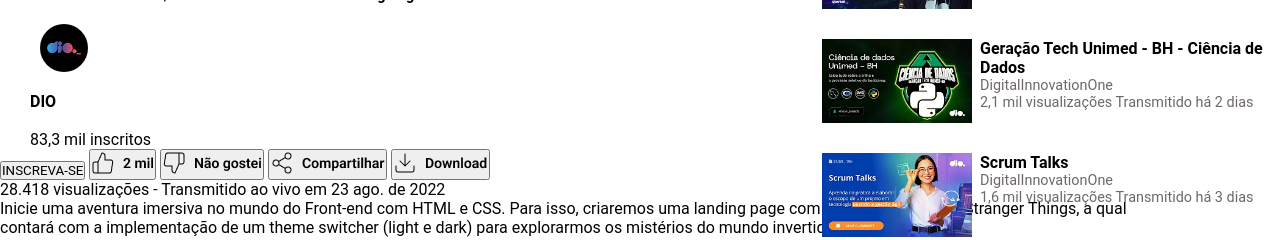
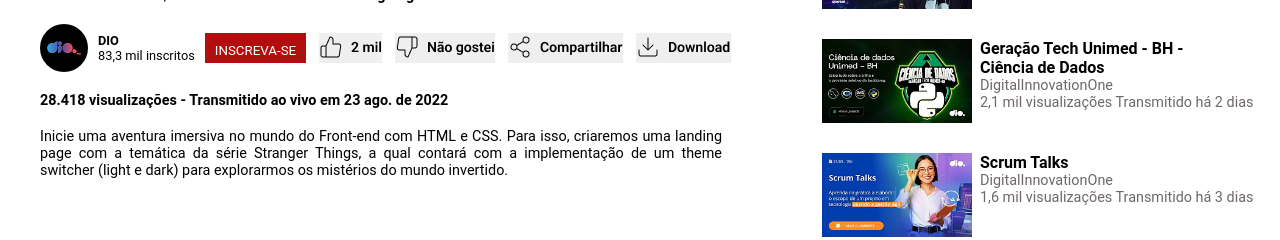
Before and after one commit to KellyCrisLemos/-Clonando-a-Pagina-do-Youtube-com-CSS, a plain HTML site: page index.html in a window 1280 px wide. Shown: the part 623-863 px from the top of the page. Drawn offline with Linux system fonts and the light colour scheme.

Commit message:
alterações

```diff
--- a/index.html
+++ b/index.html
@@ -25,15 +25,16 @@
                 <h1>Semana Front-end | Dia 01: Construindo uma Landing Page no Mundo Invertido com HTML e CSS</h1>
                 <div class="canal">
                     <img src="img/logodio.jpg" alt="logo DIO" class="dio">
-                    <p><b>DIO</b></p><br><p>83,3 mil inscritos</p>
-                    <button>INSCREVA-SE</button>
+                    <p><b>DIO</b>83,3 mil inscritos</p>
+                    <button id="ins">INSCREVA-SE</button>
                     <button><img src="img/Like.png" alt="Like"></button>
                     <button><img src="img/Deslike.png" alt="Deslike"></button>
                     <button><img src="img/Share.png" alt="Compartilhar"></button>
                     <button><img src="img/Download.png" alt="Download"></button>
                 </div>
-                <p>28.418 visualizações - Transmitido ao vivo em 23 ago. de 2022</p>
-                <p>Inicie uma aventura imersiva no mundo do Front-end com HTML e CSS. Para isso, criaremos uma landing page com a temática da série Stranger Things, a qual contará com a implementação de um theme switcher (light e dark) para explorarmos os mistérios do mundo invertido.</p>
+                <p><b>28.418 visualizações - Transmitido ao vivo em 23 ago. de 2022</b></p> <br>
+                <p>Inicie uma aventura imersiva no mundo do Front-end com HTML e CSS.
+                Para isso, criaremos uma landing page com a temática da série Stranger Things, a qual contará com a implementação de um theme switcher (light e dark) para explorarmos os mistérios do mundo invertido.</p>
 
             </div>
 
--- a/style.css
+++ b/style.css
@@ -72,7 +72,44 @@
 }
 h2{
     font-size: 1rem;
+    width: 250px;
 
 }
+.canal{
+    display: flex;
+    justify-content: flex-start;
+    align-content: center;
 
-/*https://alefeschulz.github.io/youtube-clone-dio/*/
+
+}
+.canal >p{
+    display: flex;
+    flex-direction: column;
+    align-self: center;
+    margin: 0px 10px 0px -20px;
+    font-size: 0.8rem;
+}
+.conteudo > p{
+    font-size: 0.9rem;
+    margin-left: 40px;
+    margin-right: 450px;
+    text-align: justify;
+}
+button{
+    height: 30px;
+    width: 100x;
+    border: none;
+    margin-right: 13px;
+    align-self: center;
+}
+button:hover{
+    background-color: rgb(187, 187, 187);
+}
+.canal  #ins{
+    background-color: rgb(177, 14, 14);
+    color: white;
+    padding: 10px;
+}
+.sidebar .info h2:hover{
+    background-color: rgb(187, 187, 187);
+}
```
